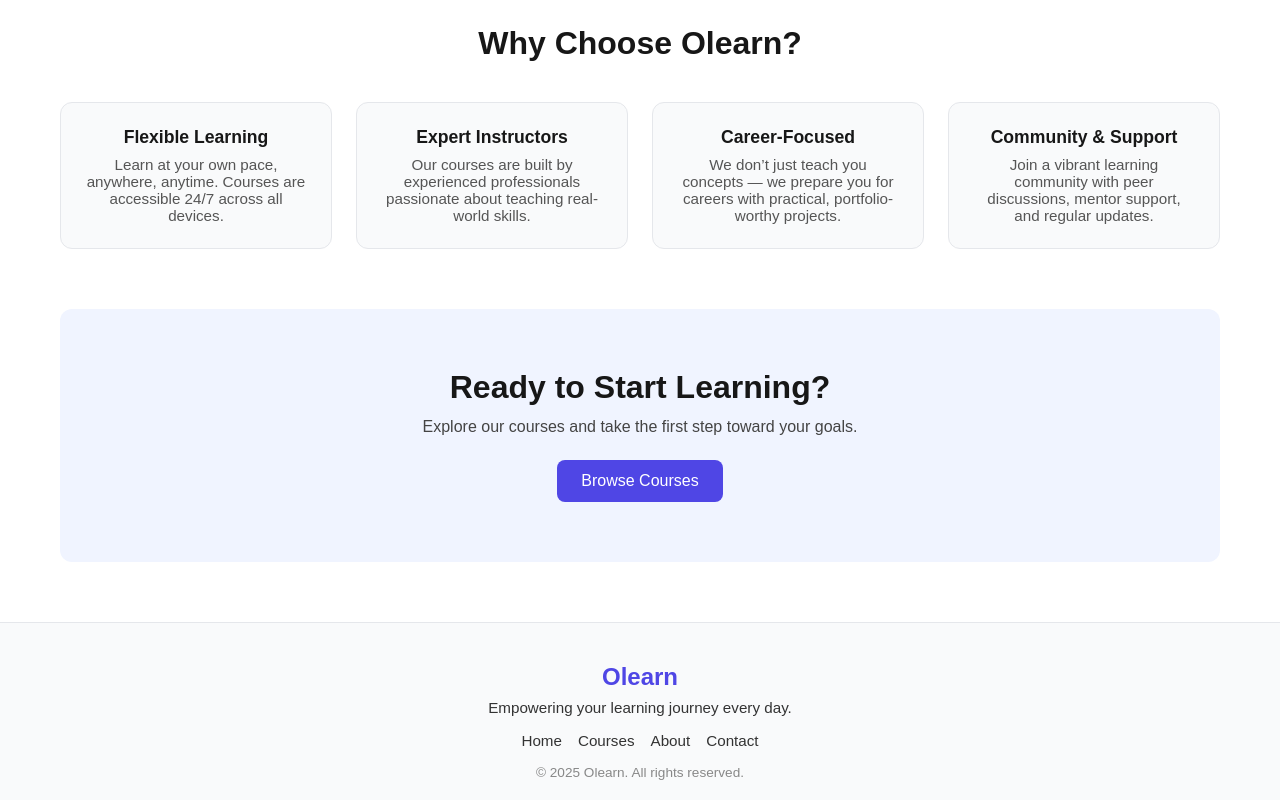
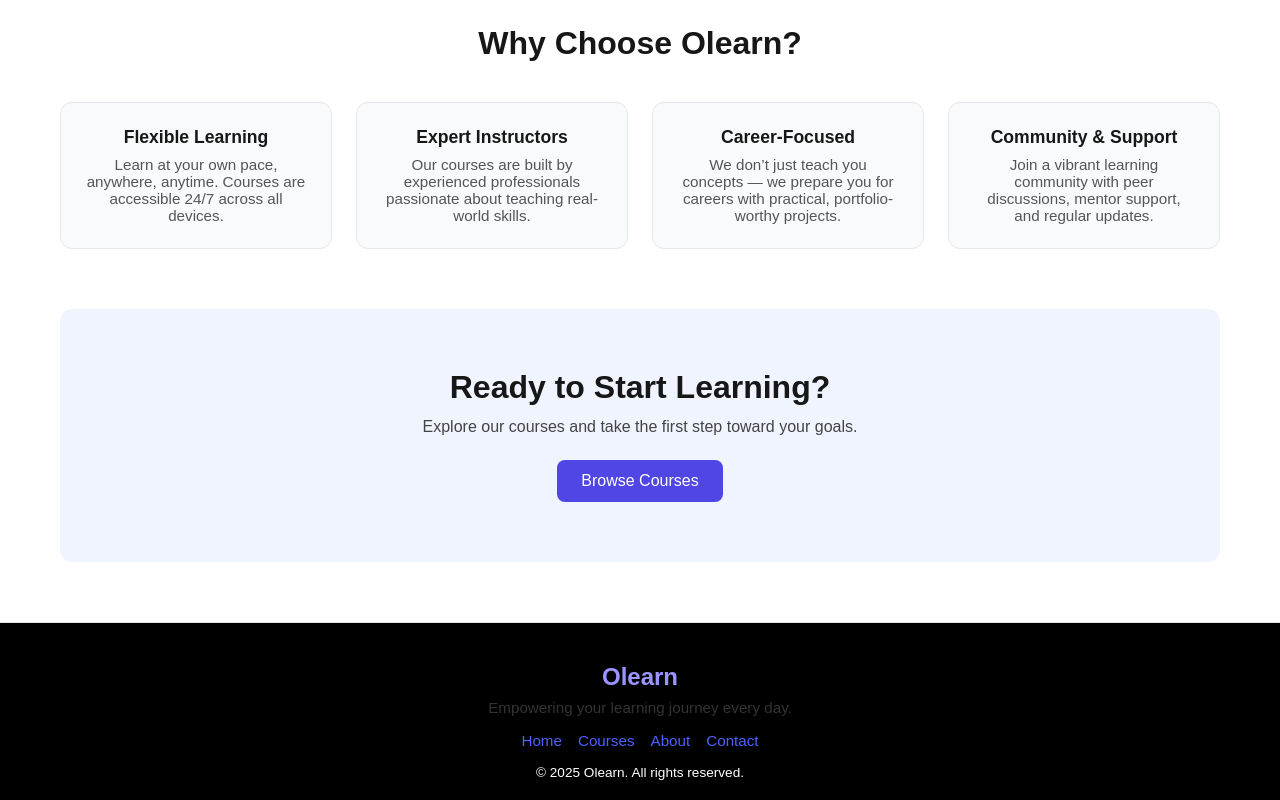
Before and after one commit to masadnazir1/Olearn_Web_v1, a Next.js app: page /about in a window 1280 px wide. Shown: the part 683-1483 px from the top of the page. Built offline with nearby package versions, Linux system fonts and the light colour scheme.

Commit message:
changed the bg color of hero --asad

```diff
--- a/app/Styles/Footer.module.css
+++ b/app/Styles/Footer.module.css
@@ -1,5 +1,5 @@
 .footer {
-    background-color: #f9fafb;
+    background-color: #000;
     padding: 40px 20px 20px;
     color: #333;
     border-top: 1px solid #e5e7eb;
@@ -14,7 +14,7 @@
 .brand h2 {
     font-size: 1.5rem;
     margin-bottom: 0.5rem;
-    color: #4f46e5;
+    color: #9a95ff;
 }
 
 .brand p {
@@ -31,7 +31,7 @@
 }
 
 .links a {
-    color: #333;
+    color: #4d62ff;
     text-decoration: none;
     font-size: 0.95rem;
 }
@@ -42,5 +42,5 @@
 
 .copy {
     font-size: 0.85rem;
-    color: #888;
+    color: #ffffff;
 }
--- a/app/Styles/Hero.module.css
+++ b/app/Styles/Hero.module.css
@@ -3,7 +3,7 @@
     display: flex;
     justify-content: center;
     align-items: center;
-    background-color: #d2eefd;
+    background-color: #fff;
 }
 
 .container {
--- a/app/components/Navbar.tsx
+++ b/app/components/Navbar.tsx
@@ -43,6 +43,7 @@ const Navbar = () => {
           <button
             onClick={() => setMenuOpen(!menuOpen)}
             className={styles.menuToggle}
+            aria-label="Open navigation menu"
           >
             {menuOpen ? <X size={24} /> : <Menu size={24} />}
           </button>
```
